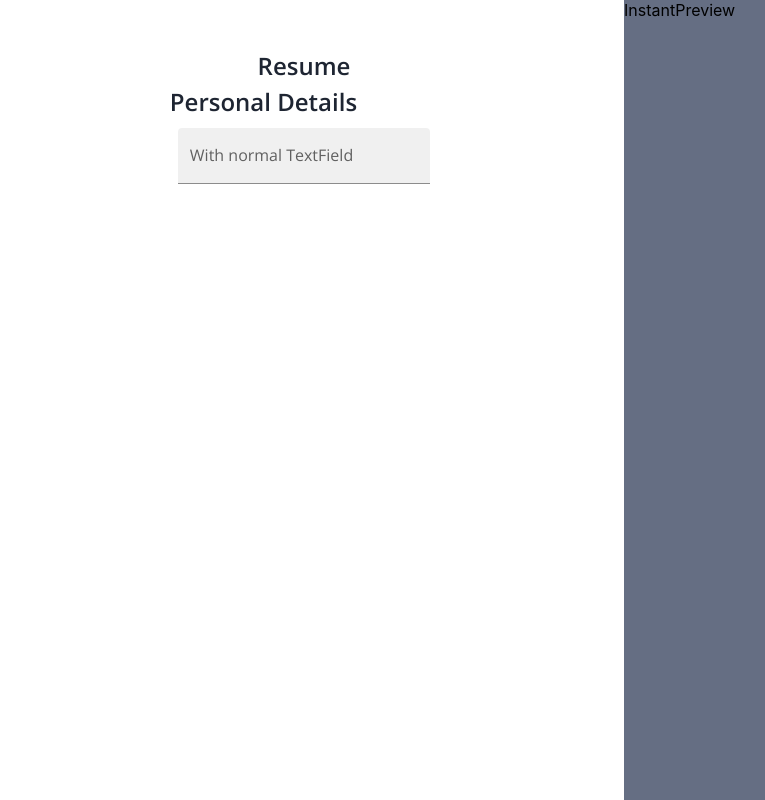
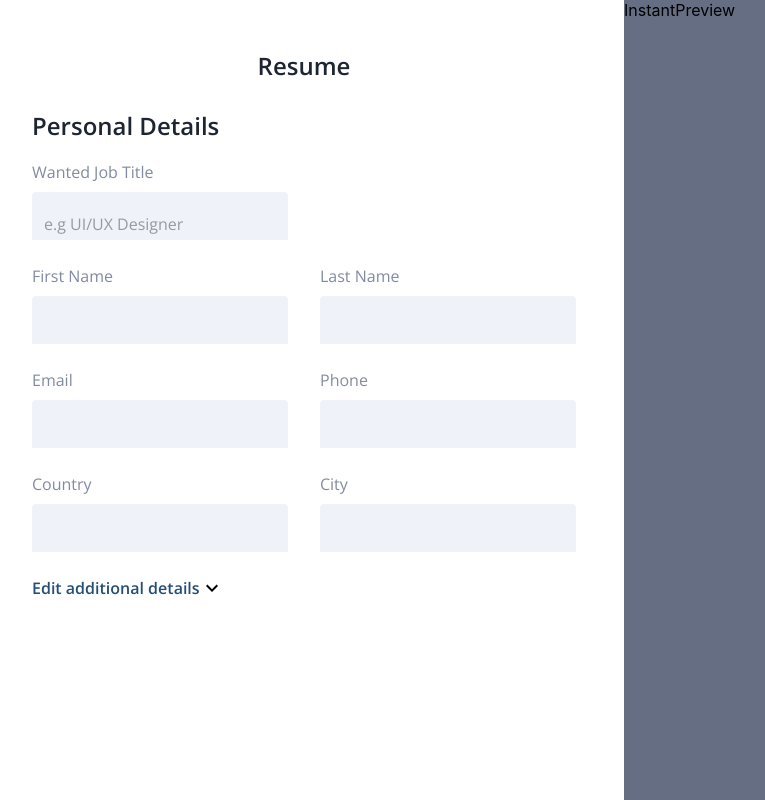
Before and after one commit to ssjisan/resume-builder, a React (Create React App) app: page / in a window 1280 px wide. Shown: the whole page, without its empty margins (16-781 px from the left). Built offline with nearby package versions, Linux system fonts and the light colour scheme.

Commit message:
personal details added

```diff
--- a/src/Component/Builder/PersonalDetails.js
+++ b/src/Component/Builder/PersonalDetails.js
@@ -1,24 +1,173 @@
 import { Box, Grid, TextField, Typography } from "@mui/material";
-import React from "react";
-
+import React, { useState } from "react";
+import KeyboardArrowDownIcon from "@mui/icons-material/KeyboardArrowDown";
+import KeyboardArrowUpIcon from "@mui/icons-material/KeyboardArrowUp";
 export default function PersonalDetails() {
+  const [otherDetails, setOtherDetails] = useState(false);
+  const handleMoreInfo = () => {
+    setOtherDetails(!otherDetails);
+  };
   return (
     <Box
       sx={{
         display: "flex",
         flexDirection: "column",
         justifyCOntent: "flex-start",
+        width: "100%",
+        mt: 3,
       }}
     >
-      <Typography sx={{fontSize:"24px", fontWeight:600}} color="text.500">Personal Details</Typography>
-      <Grid container>
+      <Typography
+        sx={{ fontSize: "24px", fontWeight: 600, mb: 2 }}
+        color="text.500"
+      >
+        Personal Details
+      </Typography>
+      <Grid container rowSpacing={3} columnSpacing={{ xs: 2, md: 4 }}>
         <Grid item xs={12} md={6}>
-          <TextField
-            label="With normal TextField"
-            id="filled-start-adornment"
-            sx={{ m: 1, width: "25ch" }}
-            variant="filled"
-          />
+          <Typography
+            sx={{ fontSize: "16px", mb: 1, fontWeight: 400 }}
+            color="text.400"
+          >
+            Wanted Job Title
+          </Typography>
+          <TextField variant="filled" size="small" fullWidth placeholder="e.g UI/UX Designer"/>
+        </Grid>
+        <Grid item xs={12} md={6}></Grid>
+        <Grid item xs={12} md={6}>
+          <Typography
+            sx={{ fontSize: "16px", mb: 1, fontWeight: 400 }}
+            color="text.400"
+          >
+            First Name
+          </Typography>
+          <TextField variant="filled" size="small" fullWidth />
+        </Grid>
+        <Grid item xs={12} md={6}>
+          <Typography
+            sx={{ fontSize: "16px", mb: 1, fontWeight: 400 }}
+            color="text.400"
+          >
+            Last Name
+          </Typography>
+          <TextField variant="filled" size="small" fullWidth />
+        </Grid>
+        <Grid item xs={12} md={6}>
+          <Typography
+            sx={{ fontSize: "16px", mb: 1, fontWeight: 400 }}
+            color="text.400"
+          >
+            Email
+          </Typography>
+          <TextField variant="filled" size="small" fullWidth />
+        </Grid>
+        <Grid item xs={12} md={6}>
+          <Typography
+            sx={{ fontSize: "16px", mb: 1, fontWeight: 400 }}
+            color="text.400"
+          >
+            Phone
+          </Typography>
+          <TextField variant="filled" size="small" fullWidth />
+        </Grid>
+        <Grid item xs={12} md={6}>
+          <Typography
+            sx={{ fontSize: "16px", mb: 1, fontWeight: 400 }}
+            color="text.400"
+          >
+            Country
+          </Typography>
+          <TextField variant="filled" size="small" fullWidth />
+        </Grid>
+        <Grid item xs={12} md={6}>
+          <Typography
+            sx={{ fontSize: "16px", mb: 1, fontWeight: 400 }}
+            color="text.400"
+          >
+            City
+          </Typography>
+          <TextField variant="filled" size="small" fullWidth />
+        </Grid>
+        {otherDetails && (
+          <>
+            <Grid item xs={12} md={6}>
+              <Typography
+                sx={{ fontSize: "16px", mb: 1, fontWeight: 400 }}
+                color="text.400"
+              >
+                Address
+              </Typography>
+              <TextField variant="filled" size="small" fullWidth />
+            </Grid>
+            <Grid item xs={12} md={6}>
+              <Typography
+                sx={{ fontSize: "16px", mb: 1, fontWeight: 400 }}
+                color="text.400"
+              >
+                Postal Code
+              </Typography>
+              <TextField variant="filled" size="small" fullWidth />
+            </Grid>
+            <Grid item xs={12} md={6}>
+              <Typography
+                sx={{ fontSize: "16px", mb: 1, fontWeight: 400 }}
+                color="text.400"
+              >
+                Nationality
+              </Typography>
+              <TextField variant="filled" size="small" fullWidth />
+            </Grid>
+            <Grid item xs={12} md={6}>
+              <Typography
+                sx={{ fontSize: "16px", mb: 1, fontWeight: 400 }}
+                color="text.400"
+              >
+                Date Of Birth
+              </Typography>
+              <TextField variant="filled" size="small" fullWidth />
+            </Grid>
+          </>
+        )}
+        <Grid item md={12}>
+          {otherDetails ? (
+            <Box
+              sx={{
+                display: "flex",
+                flexDirection: "row",
+                justifyContent: "flex-start",
+                alignItems: "center",
+                cursor: "pointer",
+              }}
+              onClick={handleMoreInfo}
+            >
+              <Typography
+                color="primary"
+                sx={{ fontSize: "16px", fontWeight: 600 }}
+              >
+                Hide additional details
+              </Typography>
+              <KeyboardArrowUpIcon />
+            </Box>
+          ) : (
+            <Box
+              sx={{
+                display: "flex",
+                flexDirection: "row",
+                justifyContent: "flex-start",
+                alignItems: "center",
+                cursor: "pointer",
+              }}
+              onClick={handleMoreInfo}
+            >
+              <Typography
+                color="primary"
+                sx={{ fontSize: "16px", fontWeight: 600 }}
+              >
+                Edit additional details
+              </Typography>
+              <KeyboardArrowDownIcon />
+            </Box>
+          )}
         </Grid>
       </Grid>
     </Box>
--- a/src/Component/Theme/Theme.js
+++ b/src/Component/Theme/Theme.js
@@ -14,7 +14,7 @@ export default function Theme({ children }) {
         700: "#686868",
         600: "#757575",
         500: "#1E2532",
-        400: "#BDBDBD",
+        400: "#828BA2",
         300: "#E0E0E0",
         200: "#EEEEEE",
         100: "#F5F5F5",
@@ -64,6 +64,30 @@ export default function Theme({ children }) {
           },
         },
       },
+      MuiFilledInput: {
+        styleOverrides: {
+          underline: {
+            backgroundColor: "#eff2f9",
+            "&:hover": {
+              backgroundColor: "#eff2f9",
+              borderBottomColor: "#eff2f9",
+            },
+            '&:hover fieldset': {
+              borderColor: 'grey',
+            },
+            "&.Mui-focused":{
+              backgroundColor: "#eff2f9",
+              borderBottomColor: "#eff2f9",
+            },
+            "&:before": {
+              borderBottomColor: "#eff2f9",
+            },
+            "&:after":{
+              borderBottom:"2px solid #5471fd"
+            },
+          },
+        },
+      },
     },
   });
   return <ThemeProvider theme={theme}> {children} </ThemeProvider>;
```
Also changed, not shown: public/Assets/avatar.svg (added).
